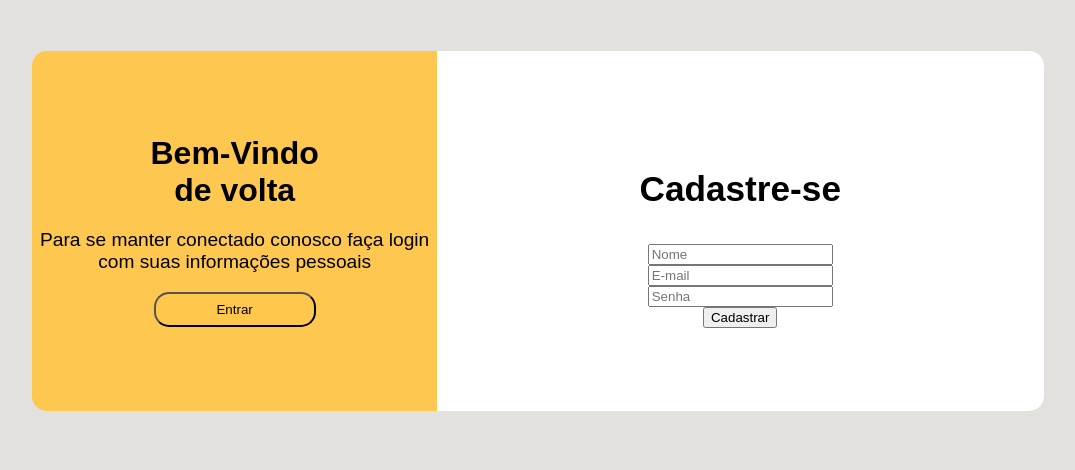
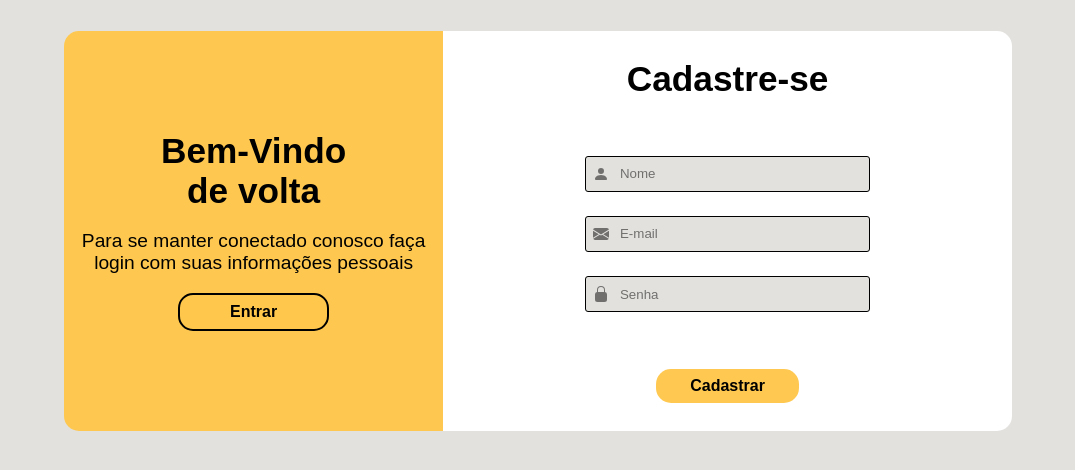
Before and after one commit to Miralhaz/web-infomotion, a plain HTML site: page Design/cadastro.html in a window 1280 px wide. Shown: the part 166-636 px from the top of the page, without its empty margins (102-1177 px from the left). Drawn offline with Linux system fonts and the light colour scheme; a web font is replaced by a local one.

Commit message:
versão completa do design, talvez tenha alterações futuras

```diff
--- a/Design/cadastro.css
+++ b/Design/cadastro.css
@@ -6,6 +6,7 @@
     --cinza: #E2E1DE;
     --branco:#ffff;
     --preto: #000;
+
 }
 
 *{
@@ -49,20 +50,8 @@ a{
     align-items: center;
     justify-content: center;
     flex-direction: row;
-    width: 80%;
+    width: 75%;
     height: 25rem;
-}
-
-.formulario{
-    background-color: var(--branco);
-    display: flex;
-    align-items: center;
-    justify-content: center;
-    flex-direction: column;
-    width: 60%;
-    height: 90%;
-    border-radius: 0 15px 15px 0;
-
 }
 
 .texto{
@@ -72,14 +61,14 @@ a{
     justify-content: center;
     flex-direction: column;
     width: 40%;
-    height: 90%;
+    height: 100%;
     border-radius: 15px 0 0 15px;
 
 }
 
 .texto h1 {
     margin: 0;
-    font-size: 2rem;
+    font-size: 2.2rem;
     font-weight: 600;
 }
 
@@ -103,14 +92,87 @@ a{
     padding: 0.5rem;
     width: 40%;
     background-color: var(--amarelo);
+    border-style: solid;
+    font-size: 1rem;
+    font-weight: 600;
 }
 
 .texto button:hover{
     transition: 0.5s;
-    background-color: #eb8c3ea4;
+    background-color: #ec863393;
+}
+
+.formulario{
+    background-color: var(--branco);
+    display: flex;
+    align-items: center;
+    justify-content: space-around;
+    flex-direction: column;
+    width: 60%;
+    height: 100%;
+    border-radius: 0 15px 15px 0;
 }
 
 .formulario h1{
     font-size: 2.2rem;
     font-weight: 600;
+    margin: 0;
 }
+
+.formulario .ipts {
+    display: flex;
+    justify-content: center;
+    align-items: center;
+    flex-direction: column;
+    width: 100%;
+    gap: 1.5rem;
+}
+
+.formulario input {
+    background-color: var(--cinza);
+    border: 1px solid #000;
+    border-radius: 3px;
+    width: 100%;
+    padding: 0.6rem;
+
+}
+
+.formulario input::placeholder{
+    padding-left: 1.5rem;
+    color: var(--preto);
+    opacity: 50%;
+}
+
+.formulario button {
+    font-size: 1rem;
+    font-weight: 600;
+    background-color: var(--amarelo);
+    border: none;
+    cursor: pointer;
+    border-radius: 15px;
+    padding: 0.5rem;
+    width: 25%;
+
+}
+
+.formulario button:hover{
+    transition: 0.5s;
+    background-color: #ec8633e5;
+}
+
+.formulario .pessoa {
+    width: 1rem;
+}
+
+.formulario .ipt {
+    width: 50%;
+    display: flex;
+    align-items: center;
+    flex-direction: row;
+}
+
+svg {
+    margin-left: 0.5rem;
+    position: absolute;
+    opacity: 50%;
+}
--- a/Design/cadastro.html
+++ b/Design/cadastro.html
@@ -29,9 +29,27 @@
 
         <section class="formulario">
             <h1>Cadastre-se</h1>
-            <input type="text" placeholder="Nome">
-            <input type="text" placeholder="E-mail">
-            <input type="password" placeholder="Senha">
+            <div class="ipts">
+                <div class="ipt">
+                    <svg xmlns="http://www.w3.org/2000/svg" fill="currentColor" class="pessoa" viewBox="0 0 16 16">
+                    <path d="M3 14s-1 0-1-1 1-4 6-4 6 3 6 4-1 1-1 1zm5-6a3 3 0 1 0 0-6 3 3 0 0 0 0 6"/>
+                    </svg>
+                    <input type="text" placeholder="Nome">
+                </div>
+                <div class="ipt">
+                    <svg xmlns="http://www.w3.org/2000/svg" width="16" height="16" fill="currentColor" class="bi bi-envelope-fill" viewBox="0 0 16 16">
+                    <path d="M.05 3.555A2 2 0 0 1 2 2h12a2 2 0 0 1 1.95 1.555L8 8.414zM0 4.697v7.104l5.803-3.558zM6.761 8.83l-6.57 4.027A2 2 0 0 0 2 14h12a2 2 0 0 0 1.808-1.144l-6.57-4.027L8 9.586zm3.436-.586L16 11.801V4.697z"/>
+                    </svg>
+                    <input type="text" placeholder="E-mail">
+                </div>
+                <div class="ipt">
+                    <svg xmlns="http://www.w3.org/2000/svg" width="16" height="16" fill="currentColor" class="bi bi-lock-fill" viewBox="0 0 16 16">
+                    <path fill-rule="evenodd" d="M8 0a4 4 0 0 1 4 4v2.05a2.5 2.5 0 0 1 2 2.45v5a2.5 2.5 0 0 1-2.5 2.5h-7A2.5 2.5 0 0 1 2 13.5v-5a2.5 2.5 0 0 1 2-2.45V4a4 4 0 0 1 4-4m0 1a3 3 0 0 0-3 3v2h6V4a3 3 0 0 0-3-3"/>
+                    </svg>
+                    <input type="password" placeholder="Senha">
+                </div>
+
+            </div>
             <button>Cadastrar</button>
         </section>
     </section>
```
